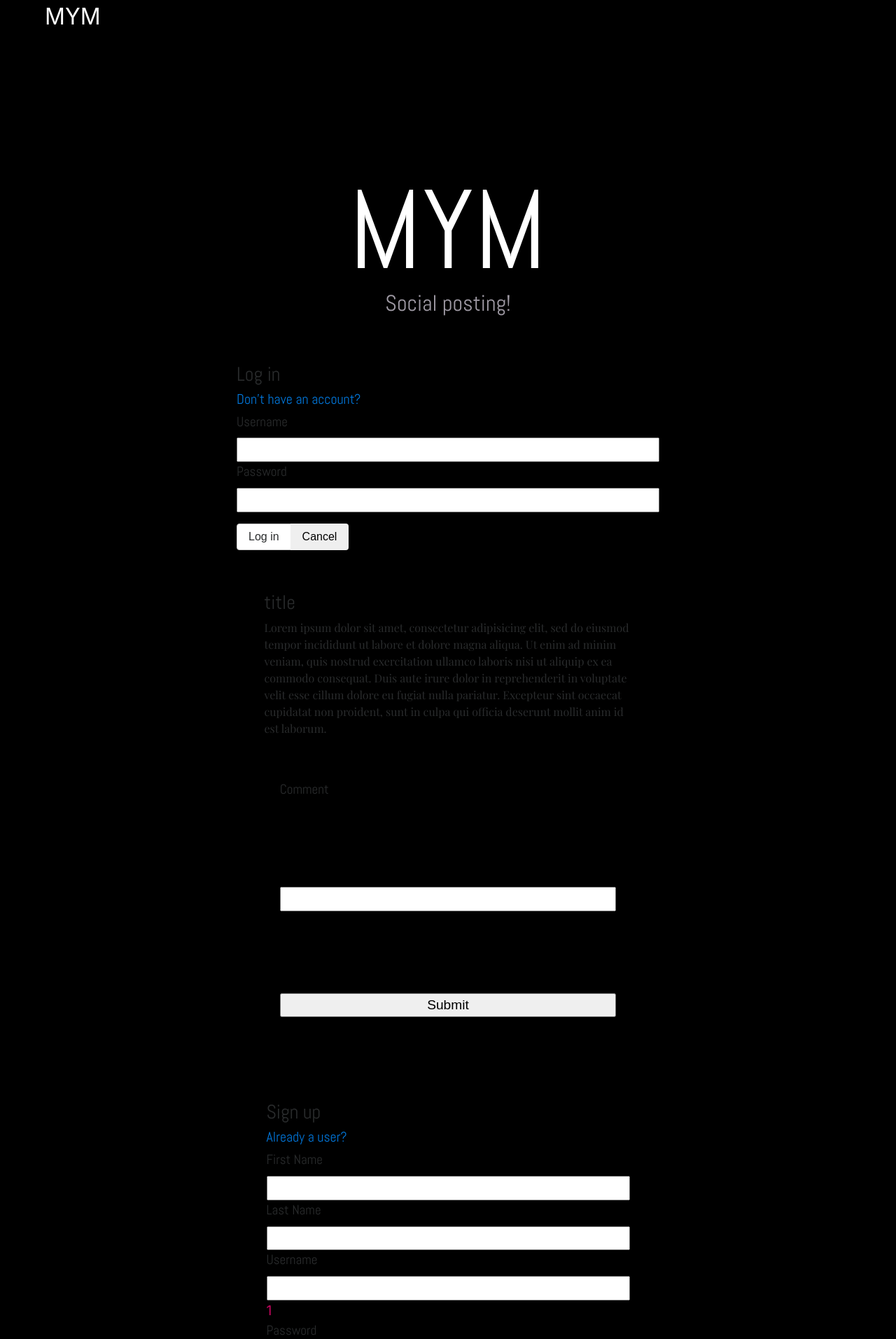
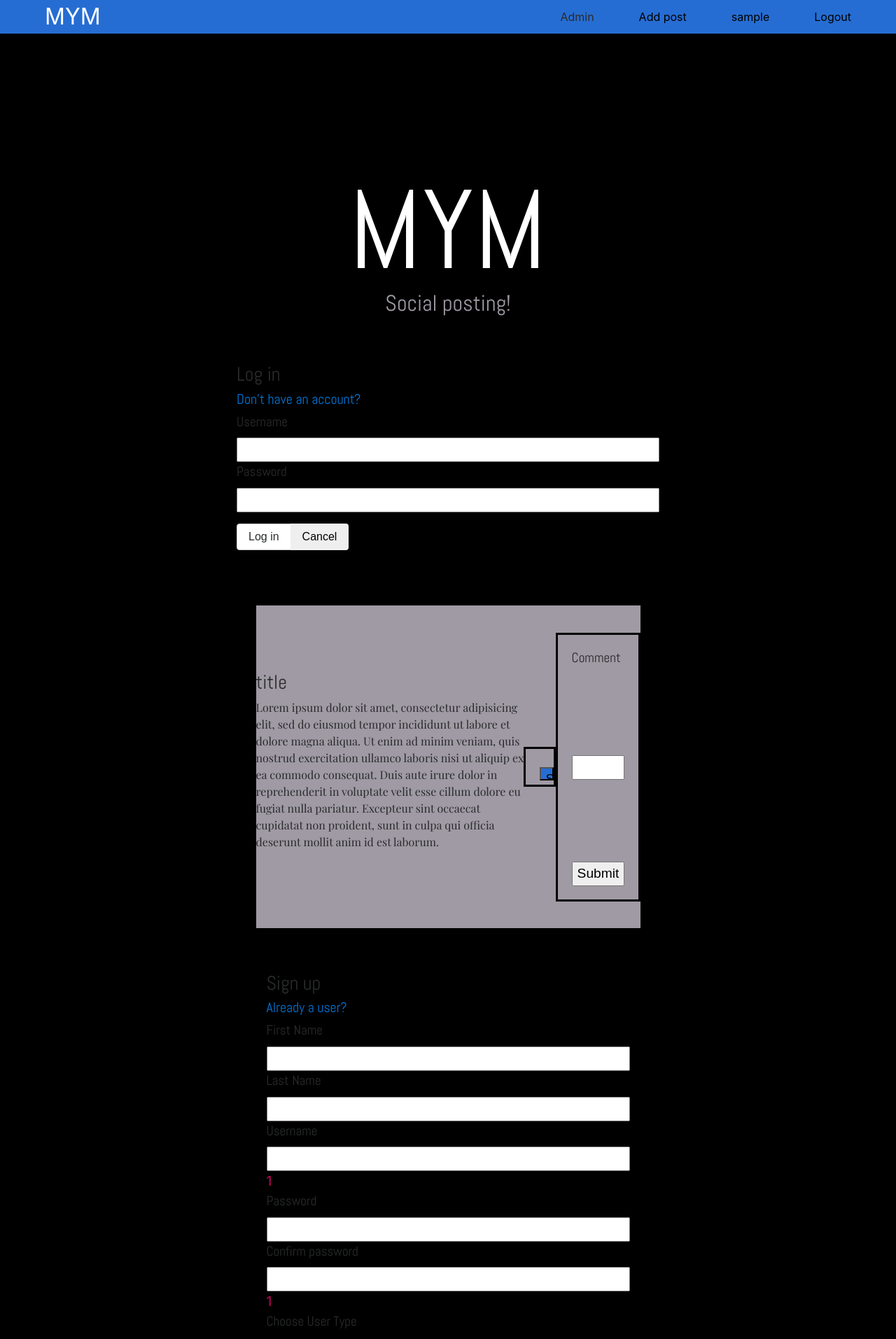
Before and after one commit to magnusohrstrom/mym, a PHP site: page /mym/index.php in a window 1280 px wide. Shown: the top 1913 px of the page at 70% size. Run offline with PHP 8.4, Linux system fonts and the light colour scheme; the visitor is signed in with stand-in values (Sample User, id 1); data that the repository does not hold is empty; some libraries are stand-ins or nearby versions.

Commit message:
admin header color

```diff
--- a/comments/insertComment.php
+++ b/comments/insertComment.php
@@ -3,6 +3,7 @@
 ini_set('display_errors', 1);
 ini_set('display_startup_errors', 1);
 error_reporting(E_ALL);
+
 include '../comments/Comment.php';
 include '../database/connection.php';
 $pdo = db::connection();
--- a/css/main.css
+++ b/css/main.css
@@ -92,6 +92,34 @@ footer {
   footer a {
     color: white; }
 
+.post-section {
+  display: -webkit-box;
+  display: -moz-box;
+  display: -ms-flexbox;
+  display: -webkit-flex;
+  display: flex;
+  -webkit-justify-content: center;
+  -moz-justify-content: center;
+  -ms-justify-content: center;
+  justify-content: center;
+  -ms-flex-pack: center;
+  -webkit-align-items: center;
+  -moz-align-items: center;
+  -ms-align-items: center;
+  align-items: center;
+  -webkit-flex-direction: row;
+  -moz-flex-direction: row;
+  -ms-flex-direction: row;
+  flex-direction: row;
+  height: auto;
+  width: 100%;
+  background: #9F9AA4;
+  padding: 0;
+  margin: 1em 0 0 0;
+  border: 0.2em solid black; }
+  .post-section article {
+    height: auto; }
+
 body, html {
   overflow-x: hidden; }
 
@@ -147,6 +175,8 @@ header {
     font-size: 1em;
     color: white;
     margin: 0 2em 0 2em; }
+  header.admin {
+    background: #266DD3; }
 
 .nav {
   z-index: 1000;
@@ -175,6 +205,8 @@ header {
     color: black; }
   .nav button {
     background: white; }
+  .nav.admin-nav {
+    background: #266DD3; }
 
 .nav-brand.nav-title a {
   color: #C4055E; }
@@ -240,4 +272,16 @@ main {
   #nav-title.active {
     color: black; }
 
+.like-form {
+  position: relative;
+  height: 3em;
+  width: 3em; }
+  .like-form input {
+    position: absolute;
+    top: 50%;
+    left: 50%;
+    height: 1em;
+    width: 1em;
+    background: #266DD3; }
+
 /*# sourceMappingURL=main.css.map */
--- /dev/null
+++ b/error.php
@@ -0,0 +1,4 @@
+<?php
+ini_set('display_errors', 1);
+ini_set('display_startup_errors', 1);
+error_reporting(E_ALL);
--- a/index.php
+++ b/index.php
@@ -11,7 +11,7 @@
     </head>
     <body>
       <!--header-->
-      <header>
+      <header <?php include 'partials/header-class.php'; ?>>
         <a id="nav-title" href="../index.php">MYM</a>
         <?php include 'partials/navbar.php';?>
       </header>
@@ -28,9 +28,9 @@
           <article class="">
             <h3>title</h3>
             <p>Lorem ipsum dolor sit amet, consectetur adipisicing elit, sed do eiusmod tempor incididunt ut labore et dolore magna aliqua. Ut enim ad minim veniam, quis nostrud exercitation ullamco laboris nisi ut aliquip ex ea commodo consequat. Duis aute irure dolor in reprehenderit in voluptate velit esse cillum dolore eu fugiat nulla pariatur. Excepteur sint occaecat cupidatat non proident, sunt in culpa qui officia deserunt mollit anim id est laborum.</p></article>
-
-            <?php include 'partials/comment-form.php';
-
+            <?php
+            include 'partials/like-form.php';
+            include 'partials/comment-form.php';
             ?>
         </section>
         <section class="row post">
@@ -39,16 +39,20 @@
         <?php include_once 'partials/sign-up-form.php'; ?>
 
         <?php include 'partials/post-form.php';
-
-        include 'posts/postList.php';
+        //include 'likes/getLikesForPost.php';
+        //include 'posts/postList.php';
         //include 'partials/getbutton.php';
         //include 'comments/getAllComments.php';
+        //include 'partials/magnustest/listAllP.php';
+
         ?>
 
       </main>
       <?php include 'partials/footer.php'; ?>
+
       <script src="https://code.jquery.com/jquery-3.1.1.min.js"integrity="sha256-hVVnYaiADRTO2PzUGmuLJr8BLUSjGIZsDYGmIJLv2b8="crossorigin="anonymous"></script>
       <script src="scripts/main.js" type="text/javascript"></script>
       <script src="scripts/comments.js" type="text/javascript"></script>
+      <script src="scripts/likes.js" type="text/javascript"></script>
     </body>
 </html>
--- a/likes/insertLike.php
+++ b/likes/insertLike.php
@@ -1,7 +1,8 @@
 <?php
-include 'database/connection.php';
+include '../error.php';
+include '../database/connection.php';
 include 'Like.php';
 $pdo = db::connection();
 
 $like = new Like($pdo);
-$like->insertLike();
+$like->insertLike(210);
--- /dev/null
+++ b/partials/header-class.php
@@ -0,0 +1,9 @@
+
+<?php
+include 'error.php';
+if($_SESSION['isAdmin']){
+      echo 'class="admin"';
+      }
+else {
+
+  }
--- a/partials/like-form.php
+++ b/partials/like-form.php
@@ -0,0 +1,3 @@
+<form class="like-form" action="likes/insertLike.php" method="post">
+  <input type="submit" name="like-button">
+</form>
--- a/partials/navbar.php
+++ b/partials/navbar.php
@@ -1,4 +1,9 @@
 <nav class="nav">
+  <?php
+  if($_SESSION['isAdmin']){
+        echo '<a>Admin</a>';
+        }
+  else {}?>
     <a class="" href="#">Add post</a>
 <?php if(isset($_SESSION['username'])): ?>
     <?php if(isset($_SESSION['admin'])) : ?>
--- a/sass/main.scss
+++ b/sass/main.scss
@@ -1,6 +1,7 @@
 @import "varmix";
 @import "forms";
 @import "footer";
+@import "post";
 
 body, html {
   overflow-x: hidden;
@@ -32,10 +33,15 @@ header {
   @include justify-content(space-between);
   @include align-items(center);
   @include flex-direction(row);
+
   & a {
     font-size: 1em;
     color:white;
     margin:0 2em 0 2em;
+  }
+
+  &.admin {
+    background: $blue;
   }
   /*
   & nav {
@@ -61,7 +67,9 @@ header {
   & a { color: black;}
   & button {
     background: white;
-
+  }
+  &.admin-nav {
+    background: $blue;
   }
 }
 .nav-brand.nav-title {
@@ -112,3 +120,17 @@ main {
     color:black;
   }
 }
+
+.like-form {
+  position: relative;
+  height: 3em;
+  width: 3em;
+  & input {
+    position: absolute;
+    top:50%;
+    left:50%;
+    height: 1em;
+    width: 1em;
+    background: $blue;
+  }
+}
--- a/sass/post.scss
+++ b/sass/post.scss
@@ -3,11 +3,12 @@
   @include justify-content(center);
   @include align-items(center);
   @include flex-direction(row);
-  height: 10em;
+  height: auto;
   width: 100%;
-  background: $darkgrey;
+  background: $grey;
   padding:0;
   margin:1em 0 0 0;
+  border:0.2em solid black;
   & article {
     height:auto;
   }
--- a/scripts/likes.js
+++ b/scripts/likes.js
@@ -0,0 +1,37 @@
+let likeButtons = document.getElementsByClassName('like-form');
+
+function ajaxInsertLike(){
+
+  $.ajax({
+    url: 'likes/insertLike.php',
+    method: 'POST',
+    body: new FormData(this)
+
+  }).done(function(){
+    data => data.text();
+  }).then(function(){
+    text => console.log(text);
+  });
+
+
+  //Do post request to php
+  /*
+  fetch('likes/insertLike.php', {
+    method: 'POST',
+    body: new FormData(this) //format input-fields
+  })
+  .then(data => data.text())
+  .then(text => console.log(text));
+
+  */
+}
+
+
+
+
+for (var i = 0; i < likeButtons.length; i++) {
+  likeButtons[i].addEventListener('submit', function(event){
+    event.preventDefault();
+    ajaxInsertLike();
+  });
+}
--- a/scripts/main.js
+++ b/scripts/main.js
@@ -1,6 +1,9 @@
 let mym = (function(){
 
   return {
+
+
+
     //Smooth scrolling
     smoothScrollAhref: () => {
       $('a[href*=\\#]').on('click', function(event){
```
Also changed, not shown: likes/Like.php (+7 -5 lines), likes/getLikesForPost.php (added, +10 -0 lines), partials/magnustest/Post.php (+2 -9 lines), partials/magnustest/listAllP.php (added, +22 -0 lines).
